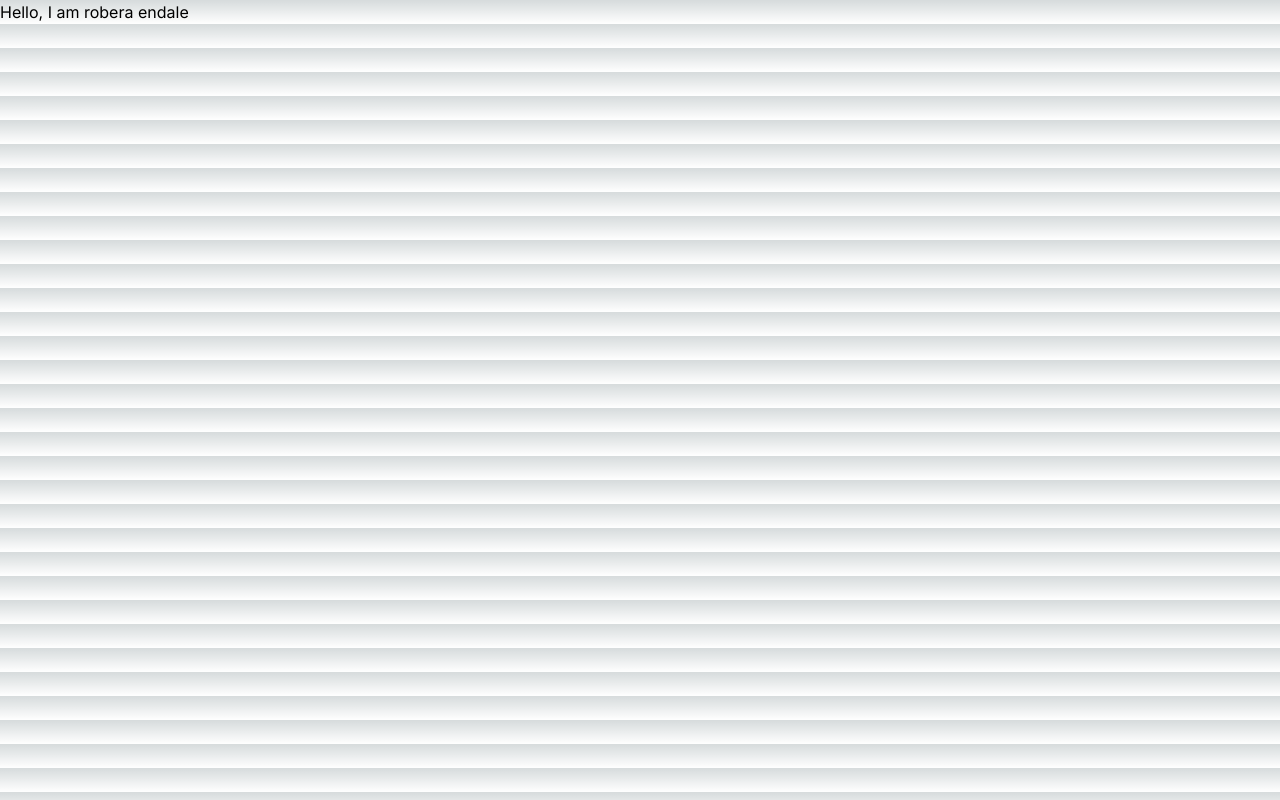
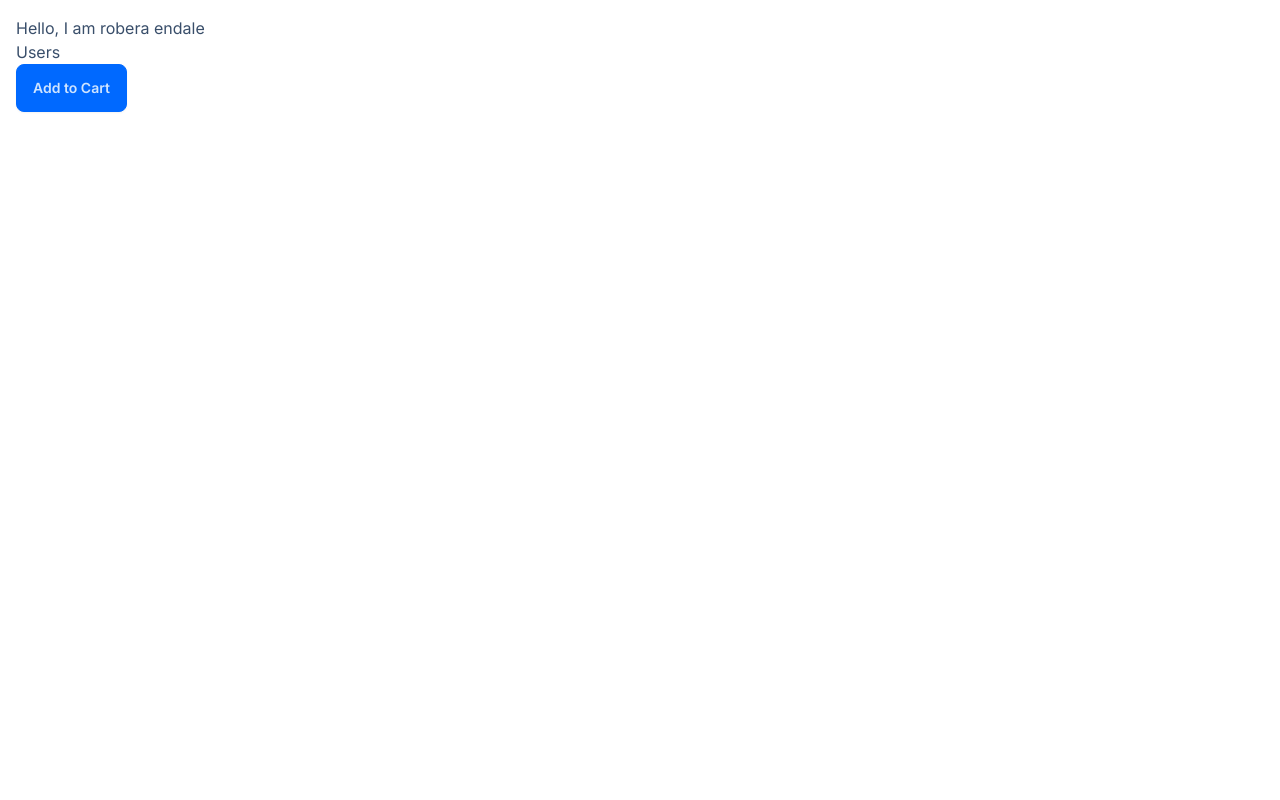
Before and after one commit to robenend/next-app, a Next.js app: page / in a window 1280 px wide. Built offline with nearby package versions, Linux system fonts and the light colour scheme.

Commit message:
next init

```diff
--- /dev/null
+++ b/app/components/AddToCart.tsx
@@ -0,0 +1,12 @@
+'use client';
+import React from 'react'
+
+const AddToCart = () => {
+  return (
+    <div className='btn btn-primary'>
+        Add to Cart
+    </div>
+  )
+}
+
+export default AddToCart
--- /dev/null
+++ b/app/components/ProductCard.module.css
@@ -0,0 +1,4 @@
+.productCard {
+    padding: 1rem;
+    border: 1px solid #ccc;
+}
--- /dev/null
+++ b/app/components/ProductCard.tsx
@@ -0,0 +1,13 @@
+import React from 'react'
+import AddToCart from './AddToCart';
+import styles from './ProductCard.module.css';
+
+const ProductCard = () => {
+  return (
+    <div>
+        <AddToCart/>
+    </div>
+  )
+}
+
+export default ProductCard
--- a/app/globals.css
+++ b/app/globals.css
@@ -4,26 +4,20 @@
 
 :root {
   --foreground-rgb: 0, 0, 0;
-  --background-start-rgb: 214, 219, 220;
-  --background-end-rgb: 255, 255, 255;
+
 }
 
 @media (prefers-color-scheme: dark) {
   :root {
     --foreground-rgb: 255, 255, 255;
-    --background-start-rgb: 0, 0, 0;
-    --background-end-rgb: 0, 0, 0;
+    --foreground-white: 0, 0, 0;
+
   }
 }
 
 body {
-  color: rgb(var(--foreground-rgb));
-  background: linear-gradient(
-      to bottom,
-      transparent,
-      rgb(var(--background-end-rgb))
-    )
-    rgb(var(--background-start-rgb));
+  color: rgb(var(--foreground-white));
+  padding: 1rem;
 }
 
 @layer utilities {
--- a/app/layout.tsx
+++ b/app/layout.tsx
@@ -15,7 +15,7 @@ export default function RootLayout({
   children: React.ReactNode;
 }>) {
   return (
-    <html lang="en">
+    <html lang="en" data-theme="winter">
       <body className={inter.className}>{children}</body>
     </html>
   );
--- /dev/null
+++ b/app/new/page.tsx
@@ -0,0 +1,11 @@
+import React from 'react'
+
+const NewUserPage = () => {
+  return (
+    <div>
+      NewUserPage
+    </div>
+  )
+}
+
+export default NewUserPage
--- a/app/page.tsx
+++ b/app/page.tsx
@@ -1,9 +1,13 @@
 import Image from "next/image";
+import Link from "next/link";
+import ProductCard from "./components/ProductCard";
 
 export default function Home() {
   return (
     <main>
       <h1>Hello, I am robera endale</h1>
+      <Link href="/users">Users</Link>
+      <ProductCard/>
     </main>
   );
 }
--- /dev/null
+++ b/app/users/UserTable.tsx
@@ -0,0 +1,35 @@
+import React, { cache } from 'react'
+
+interface User {
+  id: number;
+  name: string;
+  email: string;
+}
+
+const UserTable = async () => {
+  const res = await fetch('https://jsonplaceholder.typicode.com/users', {cache: 'no-store'});
+  const users: User[] = await res.json();
+
+  return (
+    <div>
+      <table className='table table-bordered'>
+        <thead>
+          <tr>
+            <th>Name</th>
+            <th>Email</th>
+          </tr>
+        </thead>
+        <tbody>
+        {users.map((user: User) =>
+          <tr key={user.id}>
+            <td>{user.name}</td>
+            <td>{user.email}</td>
+          </tr>
+        )}
+        </tbody>
+      </table>
+    </div>
+  )
+}
+
+export default UserTable
--- /dev/null
+++ b/app/users/page.tsx
@@ -0,0 +1,22 @@
+import React, { cache } from 'react'
+import UserTable from './UserTable';
+
+interface User {
+  id: number;
+  name: string;
+  email: string;
+}
+
+const UsersPage = async () => {
+  const res = await fetch('https://jsonplaceholder.typicode.com/users', {cache: 'no-store'});
+  const users: User[] = await res.json();
+
+  return (
+    <>
+      <h1>Users</h1>
+      <UserTable/>
+    </>
+  )
+}
+
+export default UsersPage
--- a/tailwind.config.ts
+++ b/tailwind.config.ts
@@ -15,6 +15,9 @@ const config: Config = {
       },
     },
   },
-  plugins: [],
+  plugins: [require("daisyui")],
+  daisyui: {
+    themes: ["light", "dark", "cupcake", "winter"],
+  },
 };
 export default config;
```
Also changed, not shown: package.json (+6 -5 lines), 1 other file (tests, documents, lock files or other folders).
